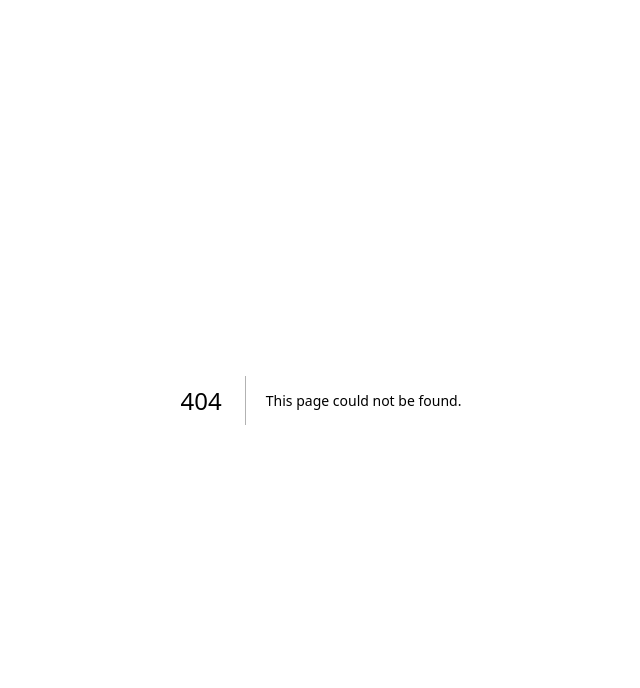
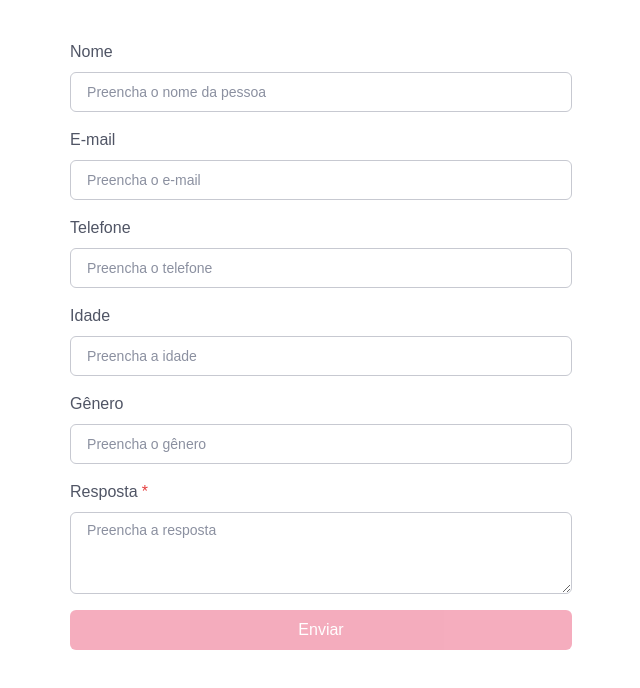
Before and after one commit to arthurbm/sp-applet-survey, a Next.js app: page /dashboard/survey/1/1 in a window 1280 px wide. Before the commit this address had no page. Shown: the top 688 px of the page, without its empty margins (319-959 px from the left). Built offline with nearby package versions, Linux system fonts and the light colour scheme.

Commit message:
feat: make sending work

```diff
--- a/package.json
+++ b/package.json
@@ -23,6 +23,7 @@
     "react": "18.2.0",
     "react-dom": "18.2.0",
     "react-hook-form": "^7.46.1",
+    "react-icons": "^5.3.0",
     "typescript": "5.2.2",
     "yup": "^1.4.0"
   },
--- a/src/pages/dashboard/index.tsx
+++ b/src/pages/dashboard/index.tsx
@@ -23,7 +23,6 @@ type SchemaType = InferType<typeof schema>;
 
 const Dashboard: React.FC = () => {
   const router = useRouter();
-  const { user } = useMe();
 
   const methods = useForm<SchemaType>({
     resolver: yupResolver(schema),
--- a/src/pages/dashboard/survey/[point_id].tsx
+++ b/src/pages/dashboard/survey/[point_id]/[question_id].tsx
@@ -46,6 +46,14 @@ const Survey = () => {
         divergencePointId,
         questionId,
       });
+
+      // make all the fields empty
+      methods.setValue("name", "");
+      methods.setValue("email", "");
+      methods.setValue("phone", "");
+      methods.setValue("age", "");
+      methods.setValue("gender", "");
+      methods.setValue("answer", "");
 
       toast({
         title: "Resposta enviada com sucesso!",
```
Also changed, not shown: 1 other file (tests, documents, lock files or other folders).
